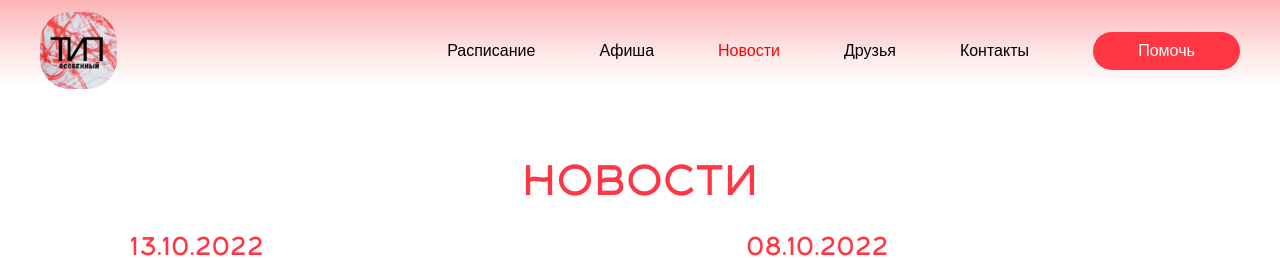
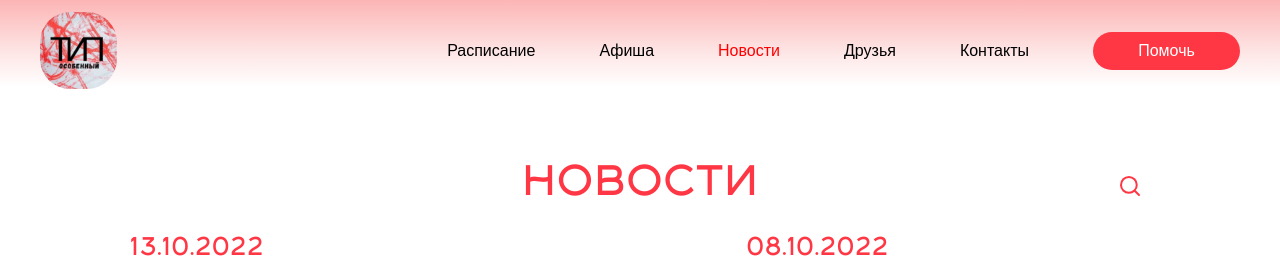
Before and after one commit to MikeChe419/Special-type, a React (Create React App) app: page /news in a window 1280 px wide. Shown: the top 258 px of the page. Built offline with nearby package versions, Linux system fonts and the light colour scheme; a web font is replaced by a local one.

Commit message:
search component

```diff
--- /dev/null
+++ b/src/components/Search/Search.jsx
@@ -0,0 +1,38 @@
+import './Search.sass'
+
+import React from 'react'
+export const Search = () => {
+
+  const [isSearchOpen, setIsSearchOpen] = React.useState(false)
+  const [searchInput, setSearchInput] = React.useState('')
+
+
+  const handleOpenSearch = () => {
+    setIsSearchOpen(true)
+  }
+
+  const handleSearch = (event) => {
+    event.preventDefault()
+    alert('запрос данных')
+    ///запрос данных с апи или сторедж
+  }
+
+  const handleChangeValue = (event) => {
+    const search = event.target.value.toLowerCase();
+    setSearchInput(search);
+  }
+
+  function submitForm(event) {
+    event.preventDefault()
+  }
+
+  return (
+    <div className="search" >
+      <form className={isSearchOpen ? "search__form" : 'search__form_type_hidden'} onSubmit={submitForm}>
+        <input type="text" className="search__input" onChange={handleChangeValue} placeholder="Найти..." />
+      </form>
+      <button className={isSearchOpen ? "search__button" : 'search__button search__button_type_hidden'} onClick={isSearchOpen ? handleSearch : handleOpenSearch}></button>
+    </div>
+  )
+
+}
--- /dev/null
+++ b/src/components/Search/Search.sass
@@ -0,0 +1,39 @@
+@import "../../styles/@global.sass"
+@import "../../styles/@mixins.sass"
+
+.search
+  position: absolute
+  top: 0
+  right: 0
+  align-items: center
+  display: flex
+
+.search__button
+  position: absolute
+  right: 8px
+  background-image: url('../../assets/images/search-icon.svg')
+  width: 24px
+  height: 24px
+  background-color: transparent
+  border: none
+  margin: 0
+  cursor: pointer
+  z-index: 10
+
+.search__input
+  border: none
+  z-index: 0
+  background-color: transparent
+  height: 40px
+  padding-left: 10px
+  outline: none
+
+.search__form
+  border: 1px solid red
+  border-radius: 30px
+
+.search__form_type_hidden
+  display: none
+
+.search__button_type_hidden
+  top: 9px
--- a/src/pages/AllNews/AllNews.jsx
+++ b/src/pages/AllNews/AllNews.jsx
@@ -1,10 +1,14 @@
 import "./AllNews.sass";
 import NewsCard from "../../components/NewsCard/NewsCard";
+import { Search } from "../../components/Search/Search";
 
 const AllNews = () => {
   return (
     <section className="AllNews">
+      <div className="allNews__head">
       <h2 className="AllNews__title">НОВОСТИ</h2>
+      <Search />
+      </div>
       <div className="AllNews__content">
         <NewsCard />
       </div>
--- a/src/pages/AllNews/AllNews.sass
+++ b/src/pages/AllNews/AllNews.sass
@@ -15,4 +15,9 @@
   text-align: center
   @include heading-h1
   color: #FF3744
+
+
+.allNews__head
   margin: 64px 0 0
+
+  position: relative
```
Also changed, not shown: src/assets/images/search-icon.svg (added).
